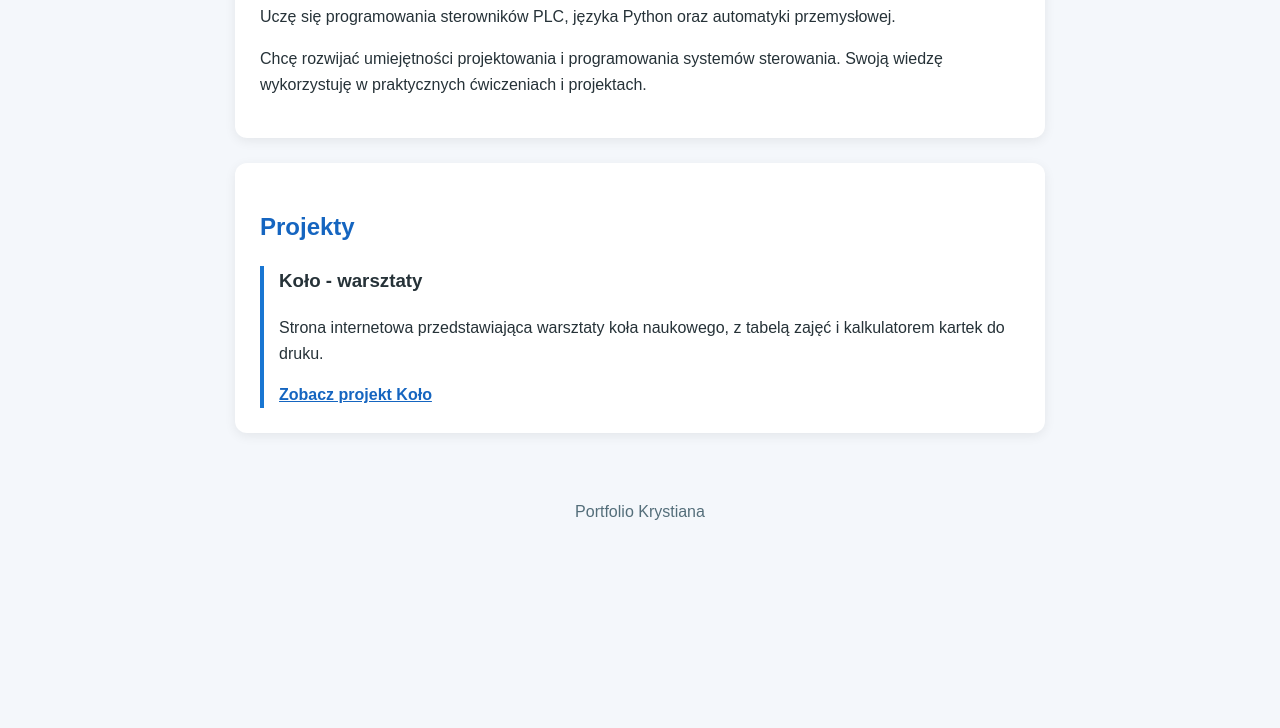
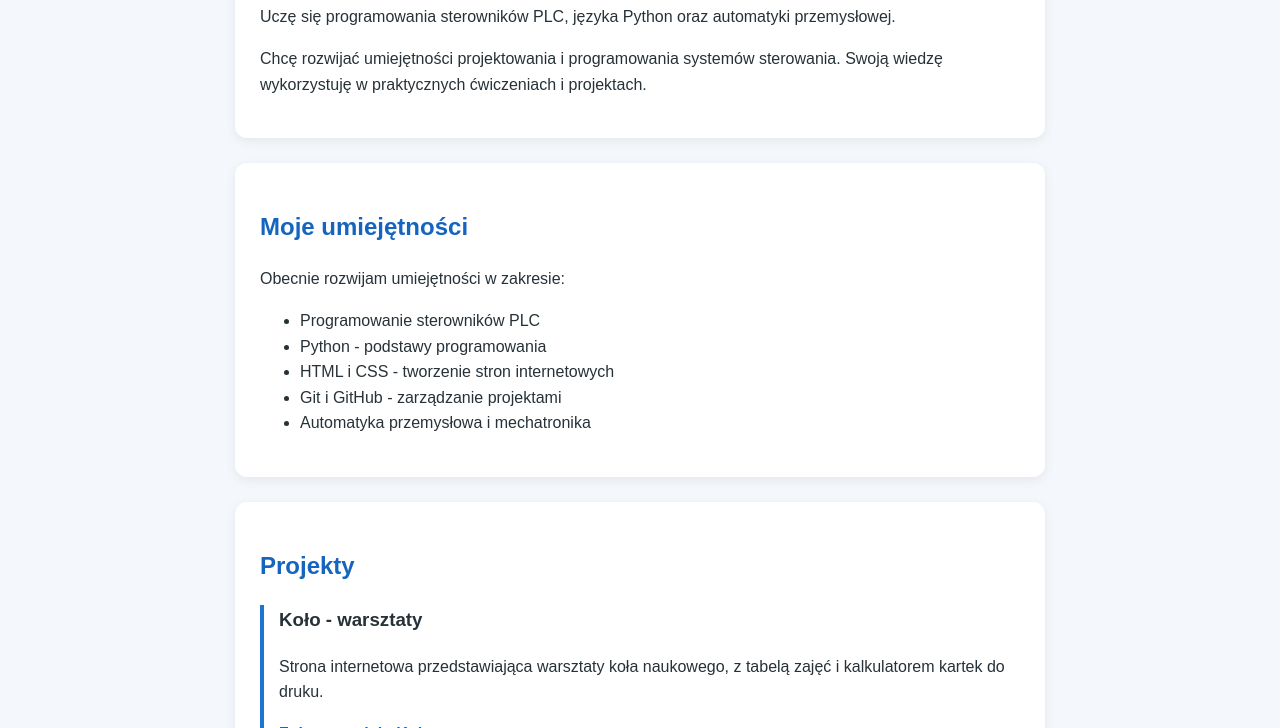
Before and after one commit to krystianmaciejak3-prog/krystianmaciejak3-prog.github.io, a plain HTML site: page index.html in a window 1280 px wide. Shown: the part 372-1100 px from the top of the page. Before the commit the page ends 932 px from the top, so only its background shows below. Drawn offline with Linux system fonts and the light colour scheme.

Commit message:
Dodaj sekcję Moje umiejętności na stronie O mnie
Rozbudowano stronę portfolio o sekcję przedstawiającą naukę PLC, Python, HTML, CSS, Git, GitHub oraz automatyki przemysłowej i mechatroniki. Zmiana została wykonana zgodnie z uwagami prowadzącego.

```diff
--- a/index.html
+++ b/index.html
@@ -113,6 +113,19 @@
             </p>
         </section>
 
+<section>
+  <h2>Moje umiejętności</h2>
+  <p>Obecnie rozwijam umiejętności w zakresie:</p>
+  <ul>
+    <li>Programowanie sterowników PLC</li>
+    <li>Python - podstawy programowania</li>
+    <li>HTML i CSS - tworzenie stron internetowych</li>
+    <li>Git i GitHub - zarządzanie projektami</li>
+    <li>Automatyka przemysłowa i mechatronika</li>
+  </ul>
+</section>
+
+
         <section>
             <h2>Projekty</h2>
 
```
